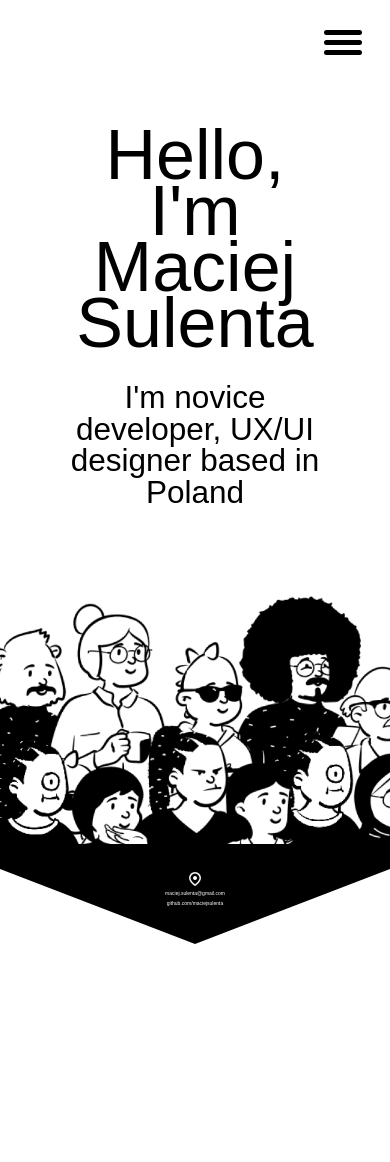
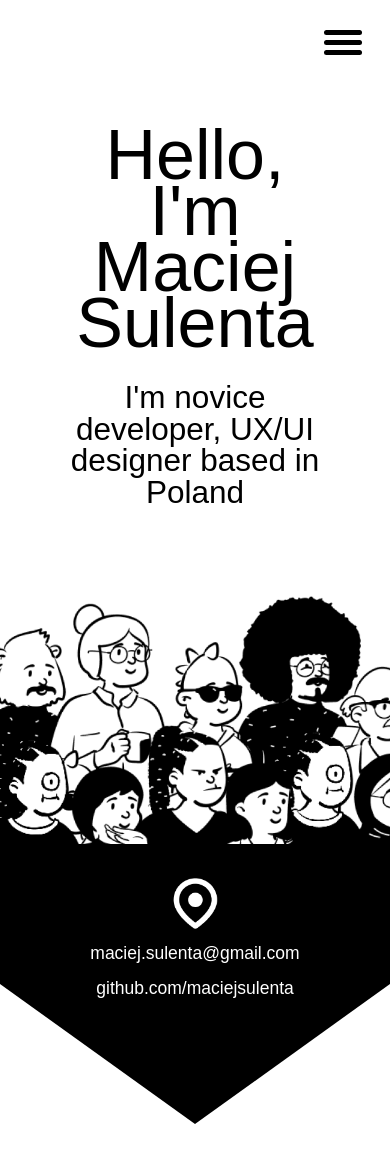
Before and after one commit to maciejsulenta/portfolio-ms, a React (Create React App) app: page / in a window 390 px wide. Shown: the top 1162 px of the page. Before the commit the page ends 944 px from the top, so only its background shows below. Built offline with nearby package versions, Linux system fonts and the light colour scheme; a web font is replaced by a local one.

Commit message:
contact-section : fix: mobile resolution font-size update

```diff
--- a/src/assets/styles/globalStyles.js
+++ b/src/assets/styles/globalStyles.js
@@ -21,7 +21,6 @@ html {
 }
 
 body {
-  background-color: white;
   font-size: 5px;
   @media screen and (min-width: 450px) {
     font-size: 8px;
--- a/src/components/Contact/Contact.js
+++ b/src/components/Contact/Contact.js
@@ -5,14 +5,24 @@ export const Container = styled.div`
   width: 100%;
   height: 20em;
   position: relative;
+  font-size: 3.5em;
   background-color: ${theme.colors.black};
-  clip-path: polygon(50% 100%, 100% 25%, 100% 0, 0 0, 0 25%);
+  clip-path: polygon(50% 80%, 100% 40%, 100% 0, 0 0, 0 40%);
+
+  @media screen and (min-width: 450px) {
+    font-size: 2.5em;
+  }
+
+  @media screen and (min-width: 768px) {
+    font-size: 1em;
+    clip-path: polygon(50% 100%, 100% 25%, 100% 0, 0 0, 0 25%);
+  }
 `;
 export const InfoWrap = styled.div`
-  width: 22em;
+  width: fit-content;
   height: 8em;
   position: absolute;
-  top: 45%;
+  top: 27%;
   left: 50%;
   transform: translate(-50%, -50%);
   display: flex;
@@ -20,6 +30,10 @@ export const InfoWrap = styled.div`
   justify-content: center;
   align-items: center;
   gap: 0.8em;
+
+  @media screen and (min-width: 768px) {
+    top: 45%;
+  }
 `;
 export const Image = styled.img`
   width: 2.5em;
--- a/src/components/Header/Header.js
+++ b/src/components/Header/Header.js
@@ -231,7 +231,6 @@ const handleWalkType = (walkType) => {
       return "";
   }
 };
-
 export const Container = styled.div`
   width: 100%;
   height: 100vh;
```
